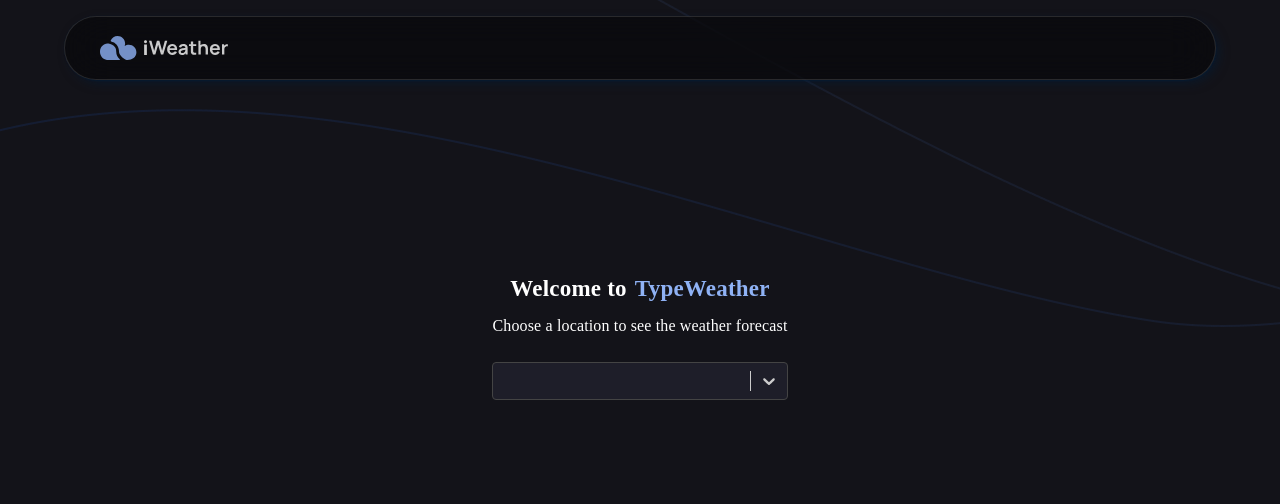
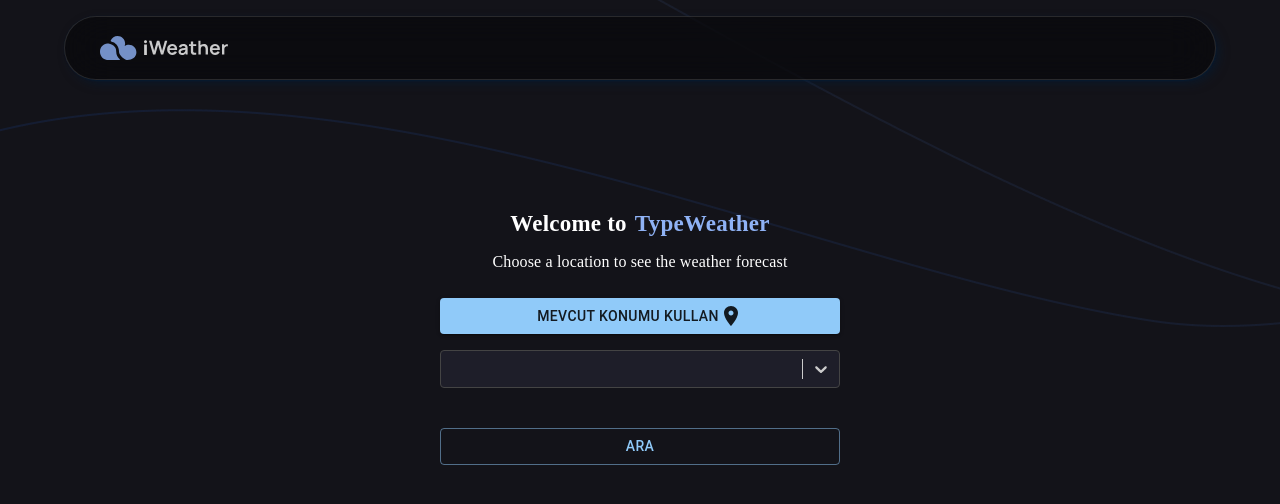
Before and after one commit to nikben08/weather-app, a React (Vite) app: page / in a window 1280 px wide. Shown: the top 504 px of the page. Built offline with nearby package versions, Linux system fonts and the light colour scheme; no server answers.

Commit message:
Modify HomePage.

```diff
--- a/src/pages/HomePage.tsx
+++ b/src/pages/HomePage.tsx
@@ -1,5 +1,6 @@
-import { Grid, Typography } from "@mui/material";
+import { Button, Grid, Typography } from "@mui/material";
 import CityMultiSelect from "../components/CityMultiSelect";
+import PlaceIcon from '@mui/icons-material/Place';
 
 function HomePage() {
   return (
@@ -51,10 +52,28 @@ function HomePage() {
         </Typography>
 
         <Grid
-        sx={{
-          marginTop: 3,
-        }}>
+          sx={{
+            marginTop: 3,
+          }}>
+          <Button
+          variant="contained"
+          sx={{
+            marginBottom: 2,
+            width: 400,
+          }}
+          >
+            Mevcut Konumu Kullan <PlaceIcon />
+            </Button>
           <CityMultiSelect />
+          <Button
+            variant="outlined"
+            sx={{
+              marginTop: 5,
+              width: 400,
+            }}
+          >
+            Ara
+          </Button>
         </Grid>
       </Grid>
 
```
